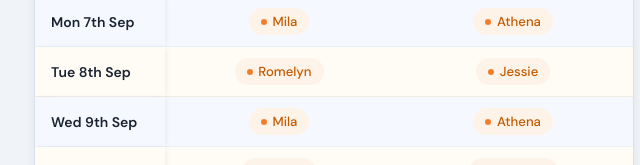
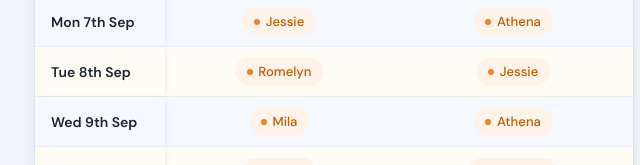
Before and after one commit to andrewengland17-maker/caribbean-bus-rota, a plain HTML site: page index.html in a window 1280 px wide. Shown: the part 348-513 px from the top of the page, 306-946 px from the left. Drawn offline with Linux system fonts and the light colour scheme.

Commit message:
Update swap for 7th Sep

```diff
--- a/index.html
+++ b/index.html
@@ -1102,6 +1102,7 @@
   const OVERRIDES = {
     '2026-08-24': { am: 'mila',    pm: 'jessie'  },
     '2026-08-25': { am: 'romelyn', pm: 'athena'  },
+    '2026-09-07': { am: 'jessie', pm: 'athena'  },
   };
 
   // ── Schedule data ──────────────────────────────────────────────
```
